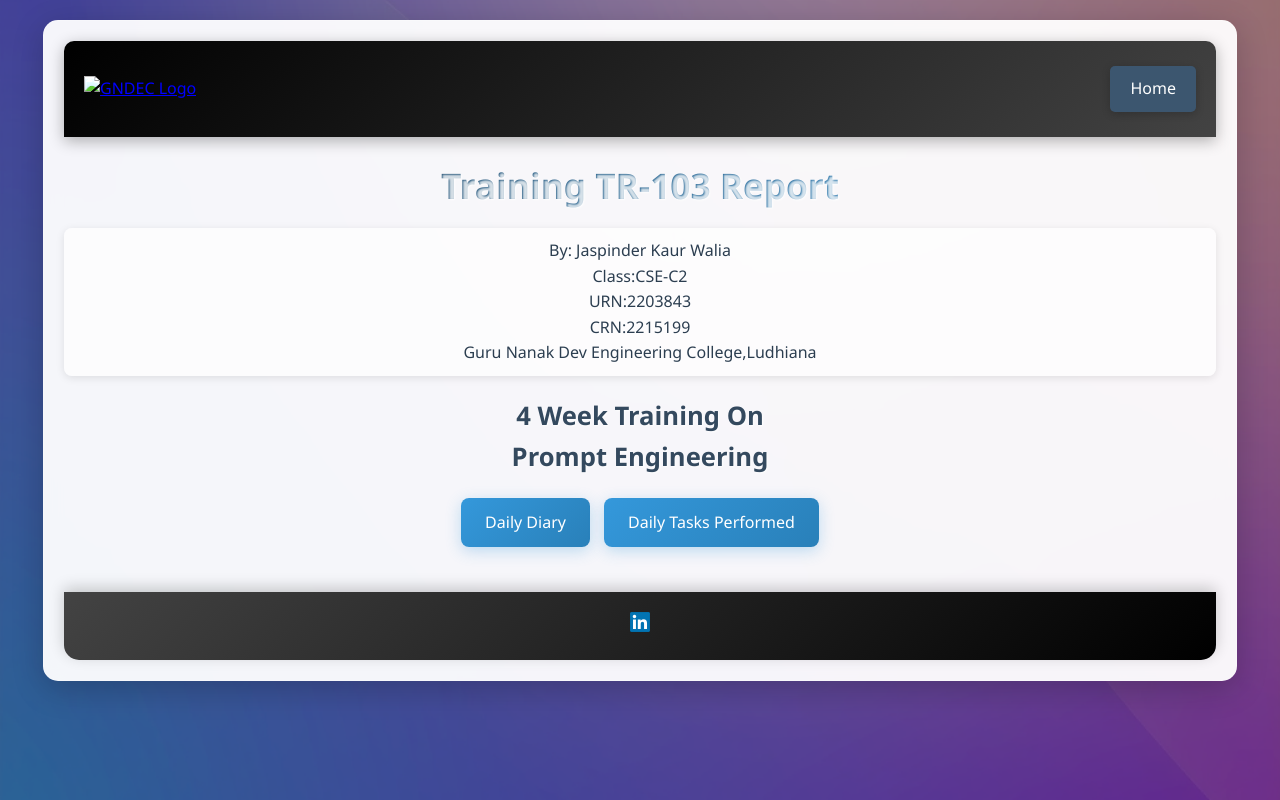
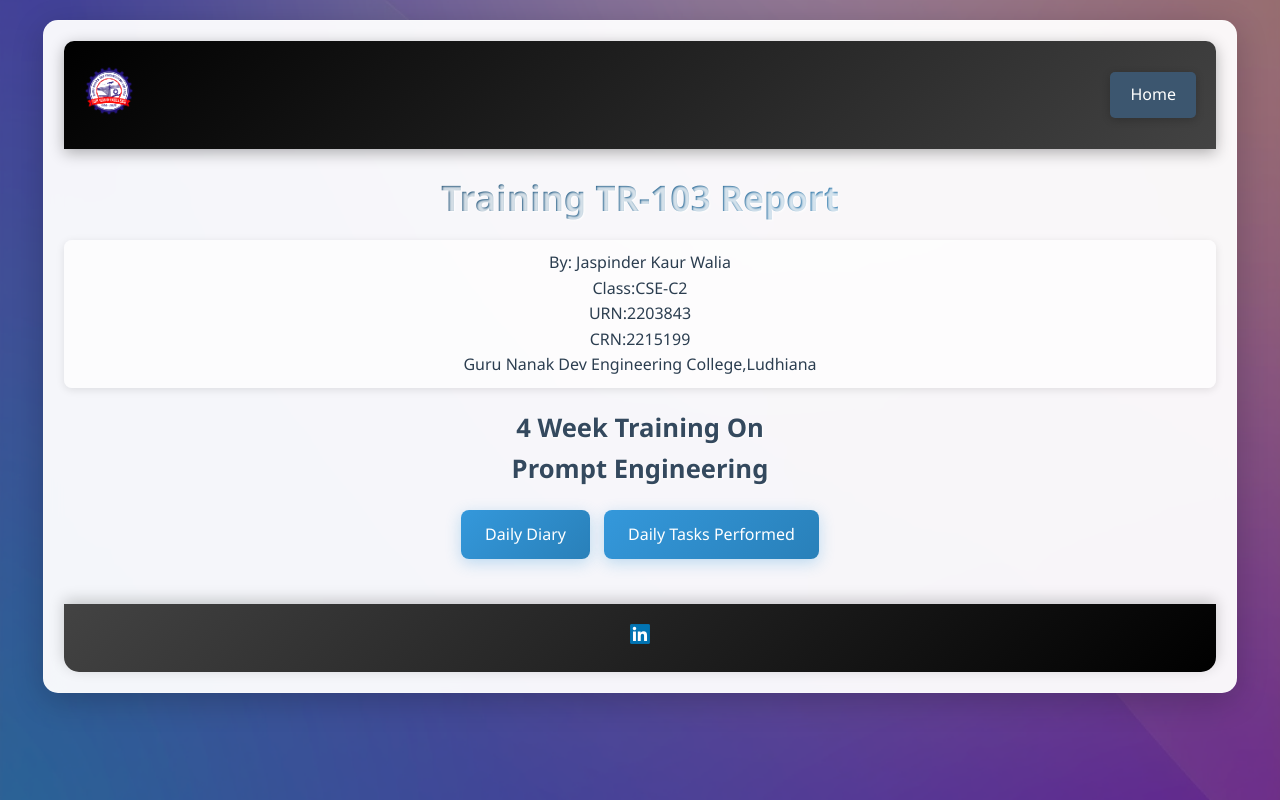
Before and after one commit to JaspinderKaurWalia26/Daily_Diary_TR_103, a plain HTML site: page index.html in a window 1280 px wide. Drawn offline with Linux system fonts and the light colour scheme.

Commit message:
Update index.html

```diff
--- a/index.html
+++ b/index.html
@@ -11,7 +11,7 @@
 <body>
     <div class="container">
         <header>
-            <a href="https://www.gndec.ac.in/"><img src="./logo.png" alt="GNDEC Logo"></a>
+            <a href="https://www.gndec.ac.in/"><img src="./college logo.png" alt="GNDEC Logo"></a>
             <a href="index.html" class="home-button" onclick="showSection('home')">Home</a>
         </header>
 
```
